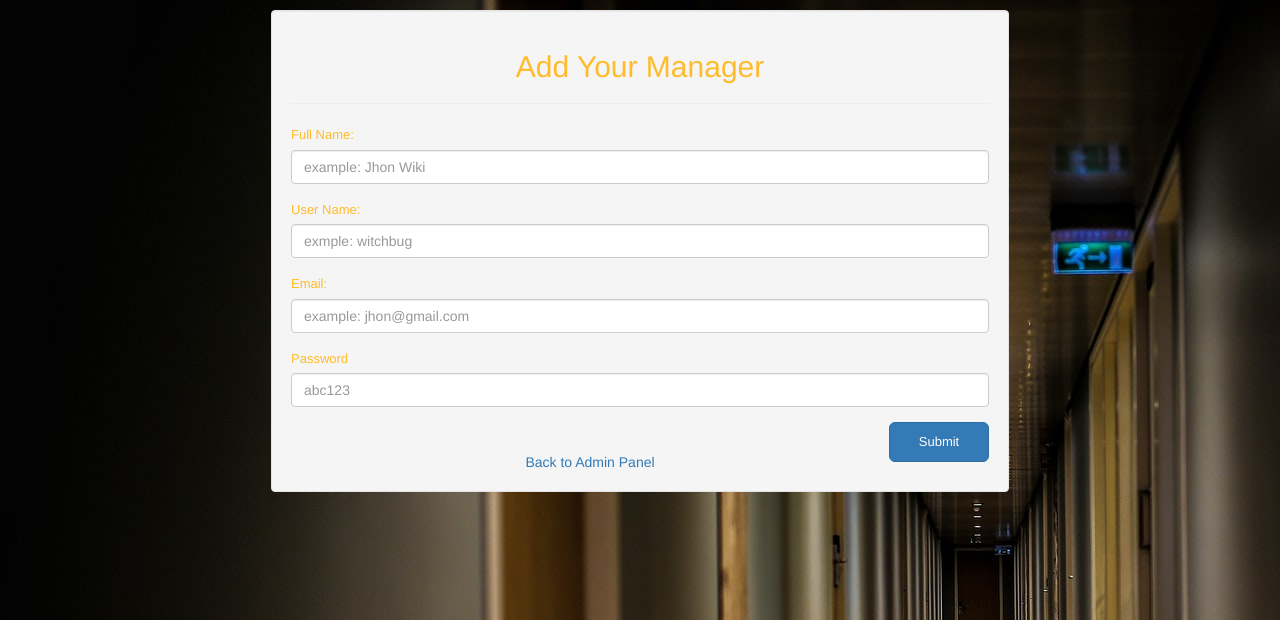
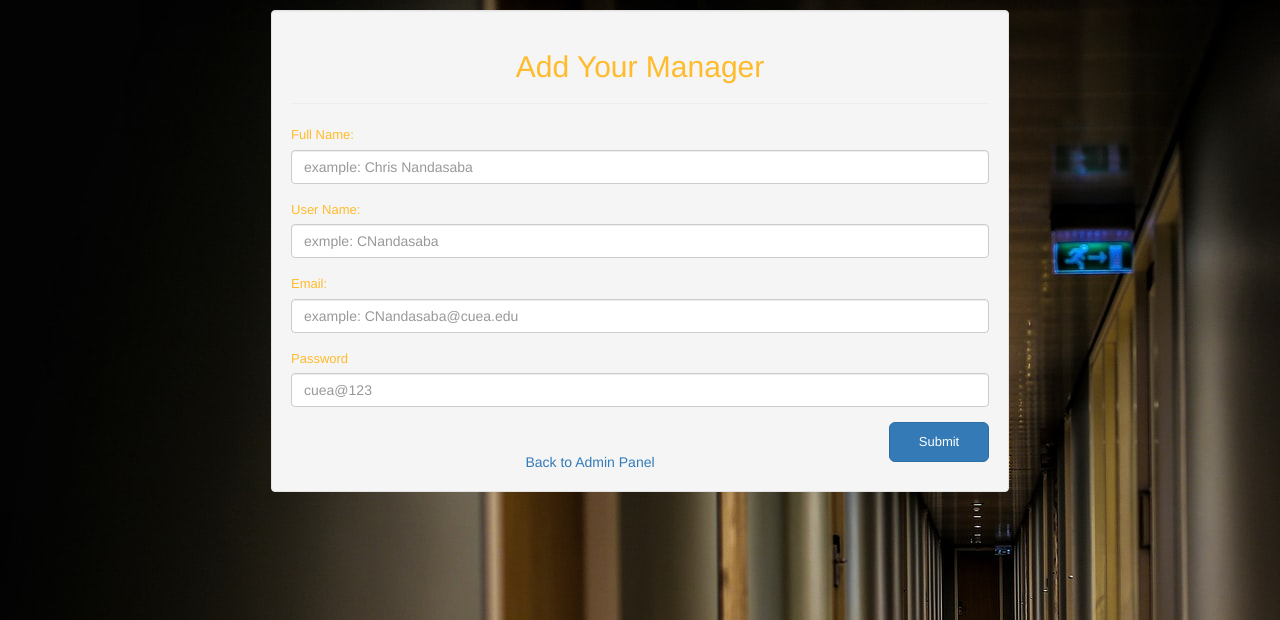
Before and after one commit to HansNdegwa/Nandasaba_Hotel_and_Resort, a PHP site: page /admin/registration.php in a window 1280 px wide. Shown: the top 620 px of the page. Run offline with PHP 8.4, Linux system fonts and the light colour scheme.

Commit message:
Update registration.php

```diff
--- a/admin/registration.php
+++ b/admin/registration.php
@@ -63,19 +63,19 @@ if(isset($_REQUEST[ 'submit']))
             <form action="" method="post" name="reg">
                 <div class="form-group">
                     <label for="fullname">Full Name:</label>
-                    <input type="text" class="form-control" name="fullname" placeholder="example: Jhon Wiki" required>
+                    <input type="text" class="form-control" name="fullname" placeholder="example: Chris Nandasaba" required>
                 </div>
                 <div class="form-group">
                     <label for="uname">User Name:</label>
-                    <input type="text" class="form-control" name="uname" placeholder="exmple: witchbug" required>
+                    <input type="text" class="form-control" name="uname" placeholder="exmple: CNandasaba" required>
                 </div>
                 <div class="form-group">
                     <label for="uemail">Email:</label>
-                    <input type="email" class="form-control" name="uemail" placeholder="example: jhon@gmail.com" required>
+                    <input type="email" class="form-control" name="uemail" placeholder="example: CNandasaba@cuea.edu" required>
                 </div>
                 <div class="form-group">
                     <label for="upass">Password</label>
-                    <input type="text" class="form-control" name="upass" placeholder="abc123" required>
+                    <input type="text" class="form-control" name="upass" placeholder="cuea@123" required>
                 </div>
                 <button type="submit" class="btn btn-lg btn-primary button" name="submit" value="Add Manager" onclick="return(submitreg());">Submit</button>
 
```
